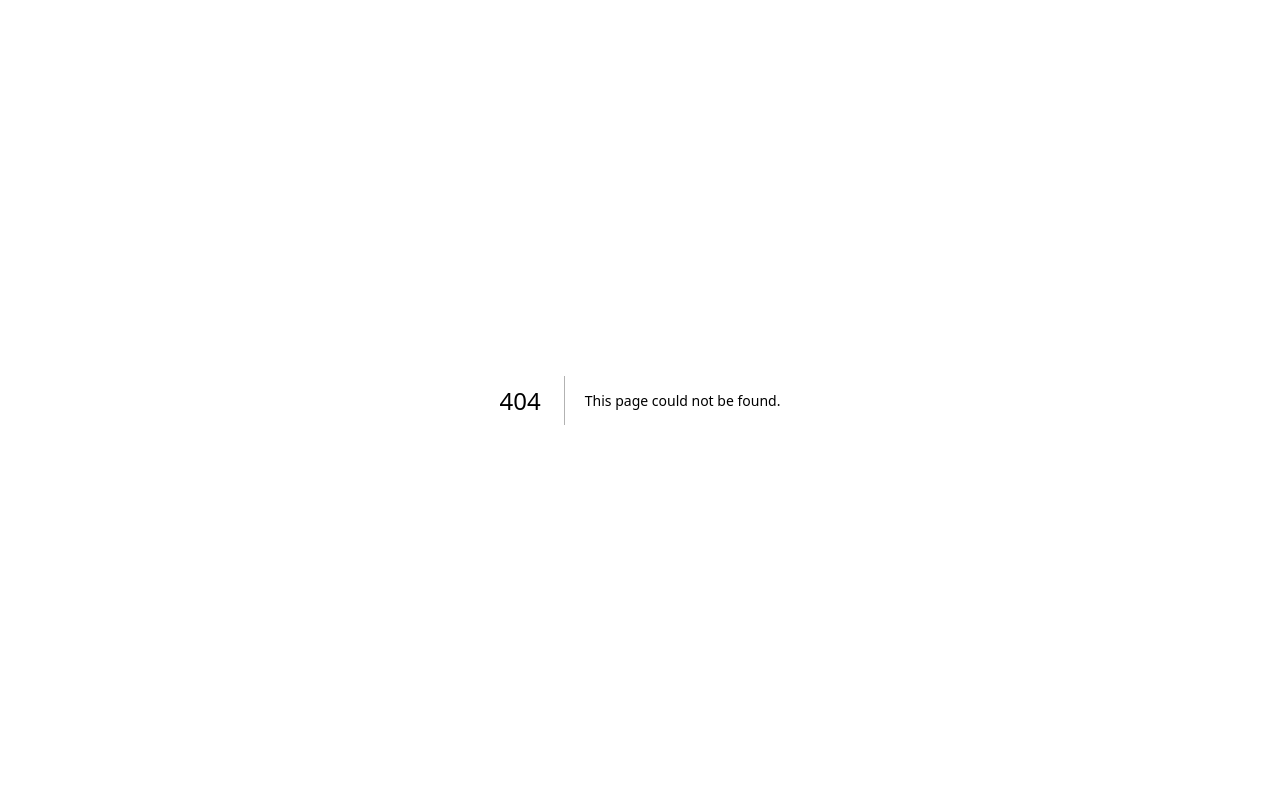
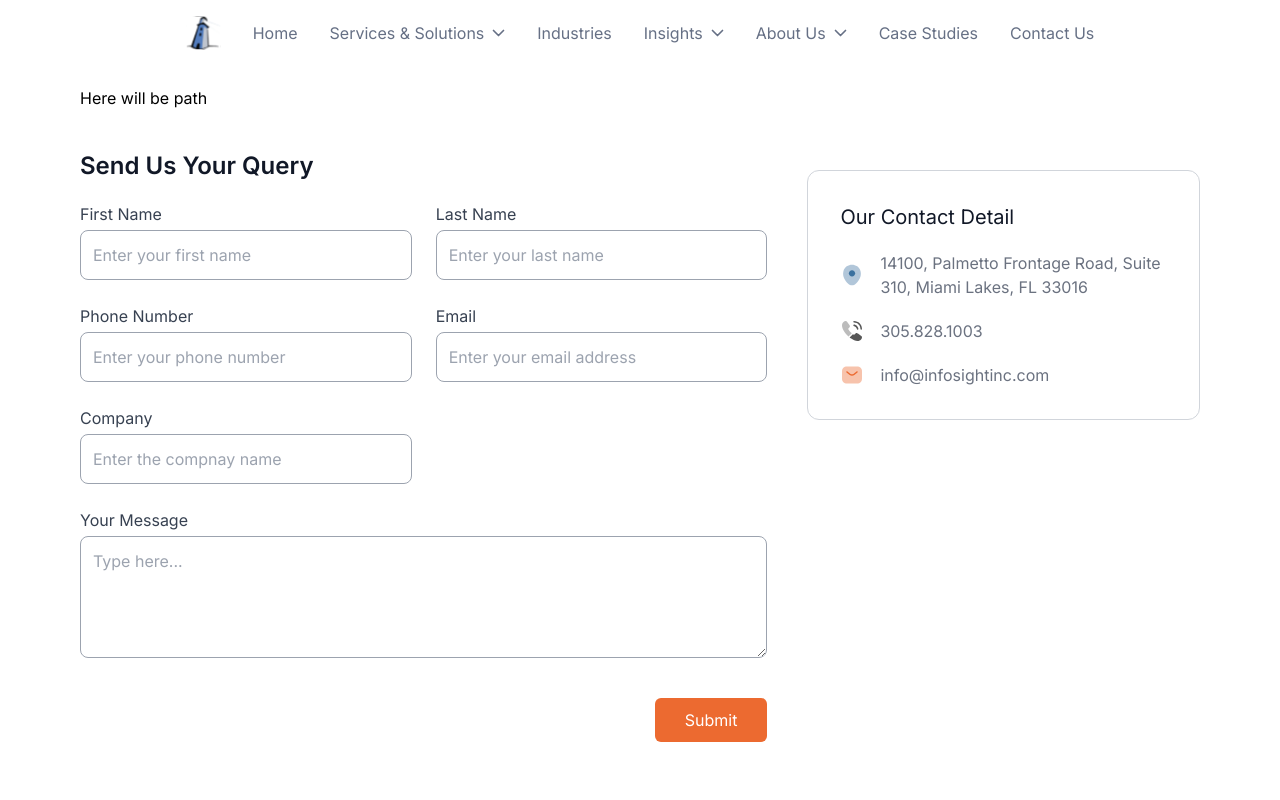
Before and after one commit to muhib551/infosightinc, a Next.js app: page /query in a window 1280 px wide. Before the commit this address had no page. Shown: the top 800 px of the page. Built offline with nearby package versions, Linux system fonts and the light colour scheme.

Commit message:
created query page

```diff
--- /dev/null
+++ b/src/app/query/page.tsx
@@ -0,0 +1,3 @@
+import Query from "@/components/Query";
+
+export default Query;
--- /dev/null
+++ b/src/components/Query/index.tsx
@@ -0,0 +1,130 @@
+import React from "react";
+import NavBar from "../Elements/NavBar";
+import Footer from "../Elements/Footer";
+import Button from "../Elements/Button";
+import ContactInfo from "../ContactUs/Sub/ContactInfo";
+import Image from "next/image";
+import locationIcon from "../../../public/location.svg";
+import callingIcon from "../../../public/call-calling.svg";
+import smsddIcon from "../../../public/sms-dd.svg";
+
+const Query = () => {
+  return (
+    <div>
+      <NavBar />
+      <p className="p-5 lg:px-20">Here will be path</p>
+      <div className="p-5 lg:px-20 flex flex-col gap-5 lg:gap-10 lg:flex-row lg:items-start w-full">
+        {/* <span className="lg:hidden">
+          <ContactInfo />
+        </span> */}
+        <div className="w-full">
+          <h1 className="text-gray-900 text-2xl font-semibold">
+            Send Us Your Query
+          </h1>
+          <form action="" className="flex flex-col gap-6 py-5">
+            <div className="flex flex-col lg:flex-row  gap-6 ">
+              <span className="flex flex-col w-full gap-1">
+                <label htmlFor="" className="text-gray-700 ">
+                  First Name
+                </label>
+                <input
+                  type="text"
+                  placeholder="Enter your first name"
+                  className="w-full border border-gray-400 p-3 rounded-lg focus:outline-gray-400"
+                />
+              </span>
+              <span className="flex flex-col w-full gap-1">
+                <label htmlFor="" className="text-gray-700 ">
+                  Last Name
+                </label>
+                <input
+                  type="text"
+                  placeholder="Enter your last name"
+                  className="w-full border border-gray-400 p-3 rounded-lg focus:outline-gray-400"
+                />
+              </span>
+            </div>
+            <div className="flex flex-col lg:flex-row  gap-6 ">
+              <span className="flex flex-col w-full gap-1">
+                <label htmlFor="" className="text-gray-700 ">
+                  Phone Number
+                </label>
+                <input
+                  type="text"
+                  placeholder="Enter your phone number"
+                  className="w-full border border-gray-400 p-3 rounded-lg focus:outline-gray-400"
+                />
+              </span>
+              <span className="flex flex-col w-full gap-1">
+                <label htmlFor="" className="text-gray-700 ">
+                  Email
+                </label>
+                <input
+                  type="text"
+                  placeholder="Enter your email address"
+                  className="w-full border border-gray-400 p-3 rounded-lg focus:outline-gray-400"
+                />
+              </span>
+            </div>
+            <div className="flex flex-col lg:flex-row  gap-6 ">
+              <span className="flex flex-col w-full gap-1">
+                <label htmlFor="" className="text-gray-700 ">
+                  Company
+                </label>
+                <input
+                  type="text"
+                  placeholder="Enter the compnay name"
+                  className="w-full border border-gray-400 p-3 rounded-lg focus:outline-gray-400"
+                />
+              </span>
+              <span className="w-full"></span>
+            </div>
+            <span className="flex flex-col gap-1">
+              <label htmlFor="" className="text-gray-700 ">
+                Your Message
+              </label>
+              <textarea
+                className="border border-gray-400 p-3 rounded-lg focus:outline-gray-400"
+                name="Messages"
+                placeholder="Type here..."
+                id=""
+                cols={10}
+                rows={4}
+              ></textarea>
+            </span>
+          </form>
+          <div className=" text-end my-5">
+            <Button
+              text="Submit"
+              style={{
+                padding: "10px 30px",
+              }}
+            />
+          </div>
+        </div>
+        <div className="border border-gray-300 p-8 rounded-xl lg:mt-5">
+          <h1 className="text-xl text-gray-900">Our Contact Detail</h1>
+          <div className="flex flex-col gap-5 mt-5">
+            <span className="flex items-center gap-4">
+              <Image src={locationIcon} alt="Location icon" className="" />
+              <p className="text-gray-500">
+                14100, Palmetto Frontage Road, Suite 310, Miami Lakes, FL 33016
+              </p>
+            </span>
+            <span className="flex items-center gap-4">
+              <Image src={callingIcon} alt="Call icon" className="" />
+              <p className="text-gray-500">305.828.1003</p>
+            </span>
+            <span className="flex items-center gap-4">
+              <Image src={smsddIcon} alt="Mail icon" className="" />
+              <p className="text-gray-500">info@infosightinc.com</p>
+            </span>
+          </div>
+        </div>
+      </div>
+      <Footer />
+    </div>
+  );
+};
+
+export default Query;
```
